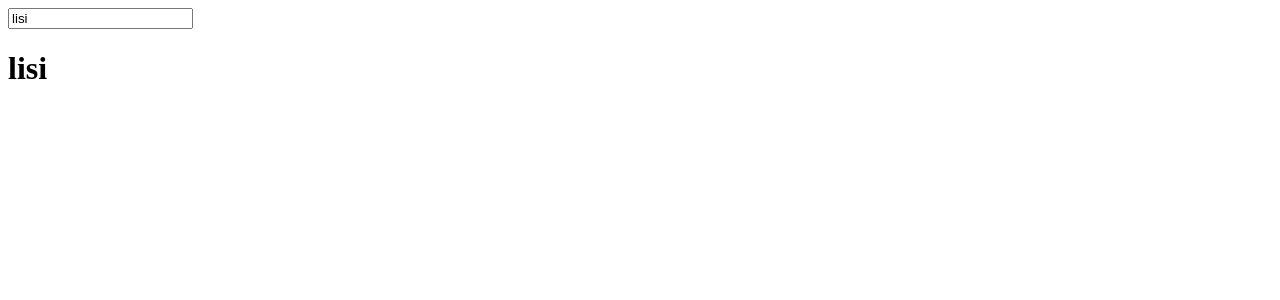
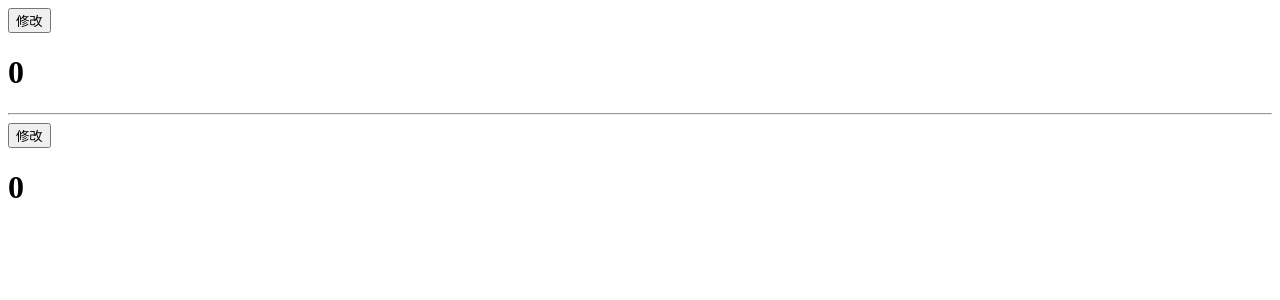
Before and after one commit to dumin199101/ES6, a React (Create React App) app in the folder 04React/01/myreact/: page / in a window 1280 px wide. Shown: the top 300 px of the page. Built offline with nearby package versions, Linux system fonts and the light colour scheme.

Commit message:
React组件间通讯

```diff
--- a/04React/01/myreact/src/index.js
+++ b/04React/01/myreact/src/index.js
@@ -112,11 +112,11 @@ class Person extends Component{
 ReactDOM.render(<Person/>,document.getElementById('app'))*/
 
 //ref操作DOM
-class Person extends Component{
-    constructor(){
-        super()
+/*class Person extends Component{
+    constructor(props){
+        super(props)
         this.state = {
-            name:'lisi'
+            name:props.name,
         }
     }
 
@@ -131,10 +131,112 @@ class Person extends Component{
 
     changeData = () =>{
         this.setState({
-            name:this.refs.btn.value
+            name:this.refs.btn.value,
         })
     }
 
+    //生命周期
+    componentWillMount() {
+        console.log("WillMount")
+    }
+
+    componentDidMount() {
+        console.log("DidMount")
+    }
+
+    shouldComponentUpdate(nextProps, nextState, nextContext) {
+        // console.log(nextState);
+        return true;
+    }
+
+    componentWillReceiveProps(nextProps, nextContext) {
+        console.log(3)
+    }
+
+    componentWillUpdate(nextProps, nextState, nextContext) {
+        console.log(1,nextState)
+    }
+
+    componentDidUpdate(prevProps, prevState, snapshot) {
+        console.log(2,prevState)
+    }
+
+    componentWillUnmount() {
+        console.log('unmount')
+    }
+
+
 }
 
-ReactDOM.render(<Person/>,document.getElementById('app'))
+
+ReactDOM.render(<Person name="lisi" />,document.getElementById('app'))*/
+
+//组件间通信
+class Student extends Component{
+    constructor(props){
+        super(props)
+        this.state = {
+            mm:props.nn
+        }
+    }
+
+    render() {
+        return (
+            <div>
+                <button onClick={this.changeStudent}>修改</button>
+                <h1>{this.state.mm}</h1>
+            </div>
+        )
+    }
+
+    changeStudent = ()=>{
+        //子组件数据变化传递父组件
+        this.props.back(this.state.mm+1)
+        this.setState({
+            mm:this.state.mm+1
+        })
+    }
+
+    componentWillReceiveProps(nextProps, nextContext) {
+        console.log(nextProps);
+        //父组件数据变化传递子组件
+        this.setState({
+            mm:nextProps.nn
+        })
+    }
+}
+
+
+class Person extends Component{
+    constructor(){
+        super()
+        this.state = {
+            nn:0
+        }
+    }
+
+    render() {
+        return (
+            <div>
+                <button onClick={this.changePerson}>修改</button>
+                <h1>{this.state.nn}</h1>
+                <hr/>
+                <Student back={this.back} nn={this.state.nn} />
+            </div>
+        )
+    }
+
+    changePerson = ()=>{
+        this.setState({
+            nn:this.state.nn+1
+        })
+    }
+
+    back = (data) =>{
+        this.setState({
+            nn:data
+        })
+    }
+}
+
+ReactDOM.render((<Person />),document.getElementById('app'))
```
Also changed, not shown: 1 other file (tests, documents, lock files or other folders).
